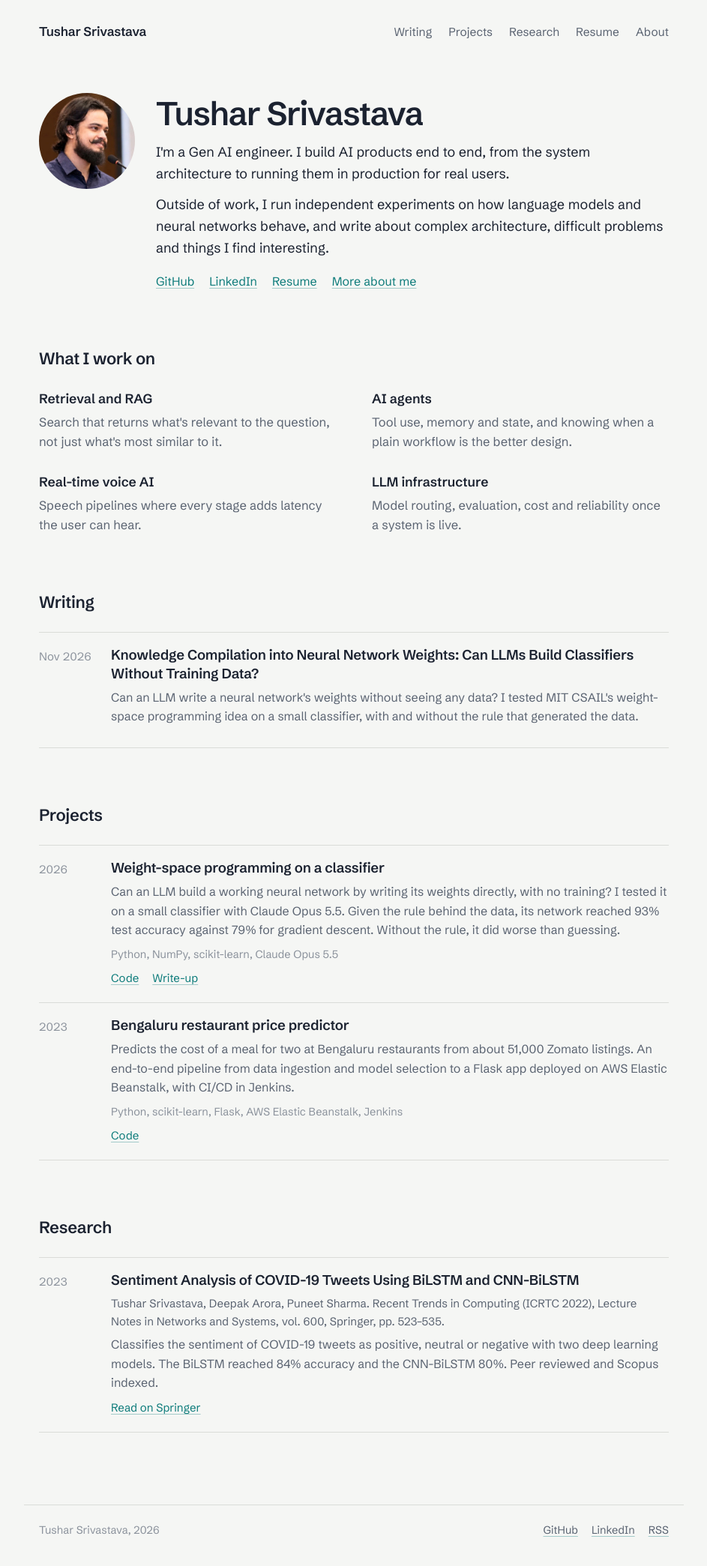
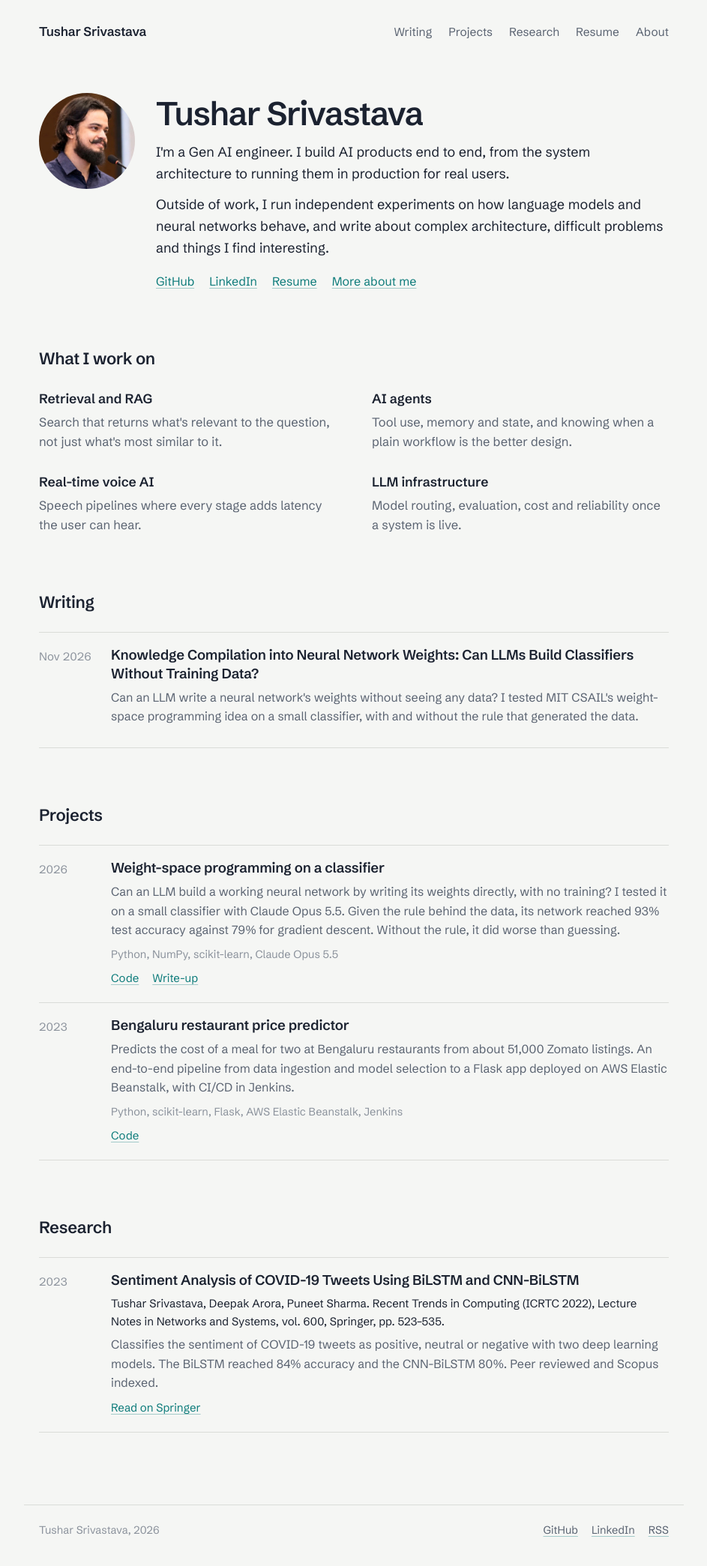
Before and after one commit to TusharSrivastva/TusharSrivastva.github.io, a Jekyll site: the page built from index.html, in a window 1280 px wide. Shown: the whole page at 75% size, without its empty margins (168-1111 px from the left). Built offline with Jekyll 4.4.1, drawn with Linux system fonts in a browser that asks for light colours.

Commit message:
Research: authors line in ink, summary stays muted

```diff
--- a/assets/css/style.css
+++ b/assets/css/style.css
@@ -77,7 +77,7 @@ img { max-width: 100%; height: auto; display: block; }
 .entry h3 a { color: var(--ink); text-decoration: none; }
 .entry h3 a:hover { color: rgb(var(--pos)); }
 .entry p { margin: 0 0 8px; color: var(--muted); font-size: 16px; }
-.entry .by { font-size: 15px; color: var(--muted); margin-bottom: 6px; }
+.entry .by { font-size: 15px; color: var(--ink); margin-bottom: 6px; }
 .entry .stack { font-size: 14.5px; color: var(--faint); margin: 0 0 8px; }
 .entry .actions { display: flex; flex-wrap: wrap; gap: 18px; font-size: 15px; }
 @media (max-width: 520px) {
```
